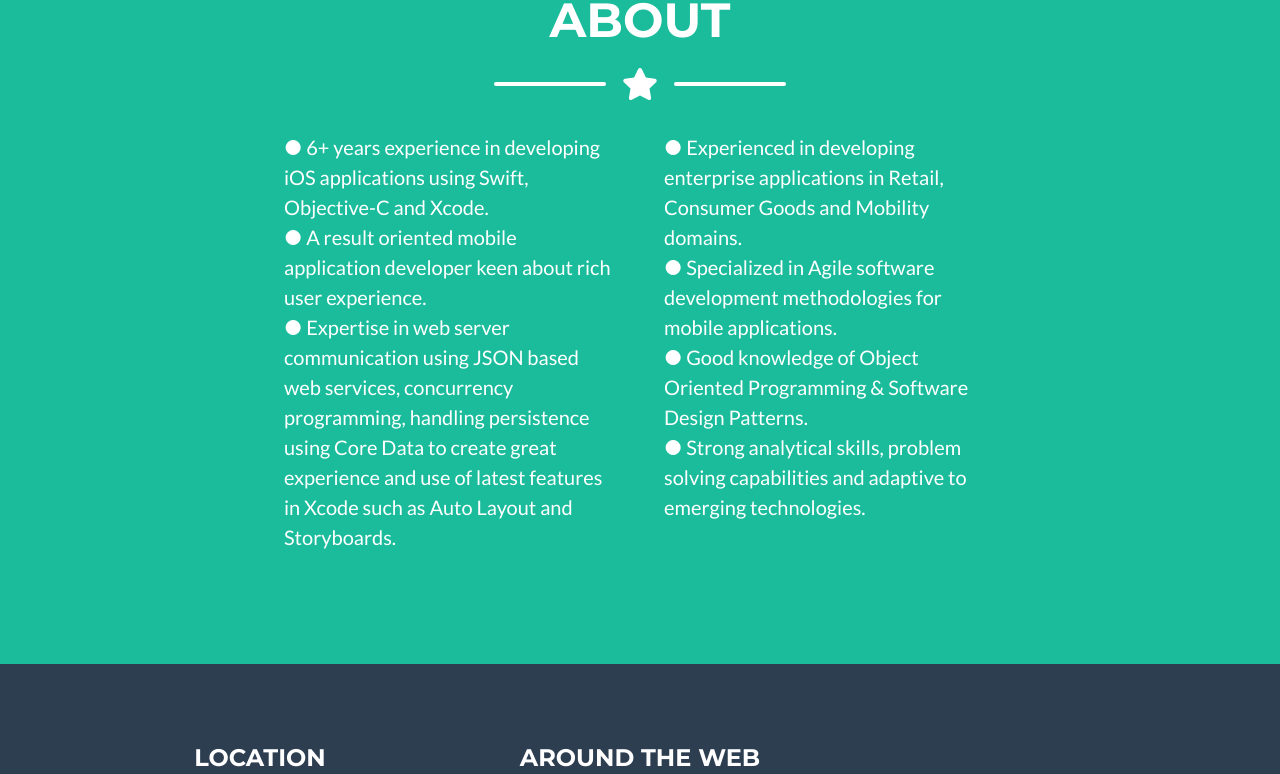
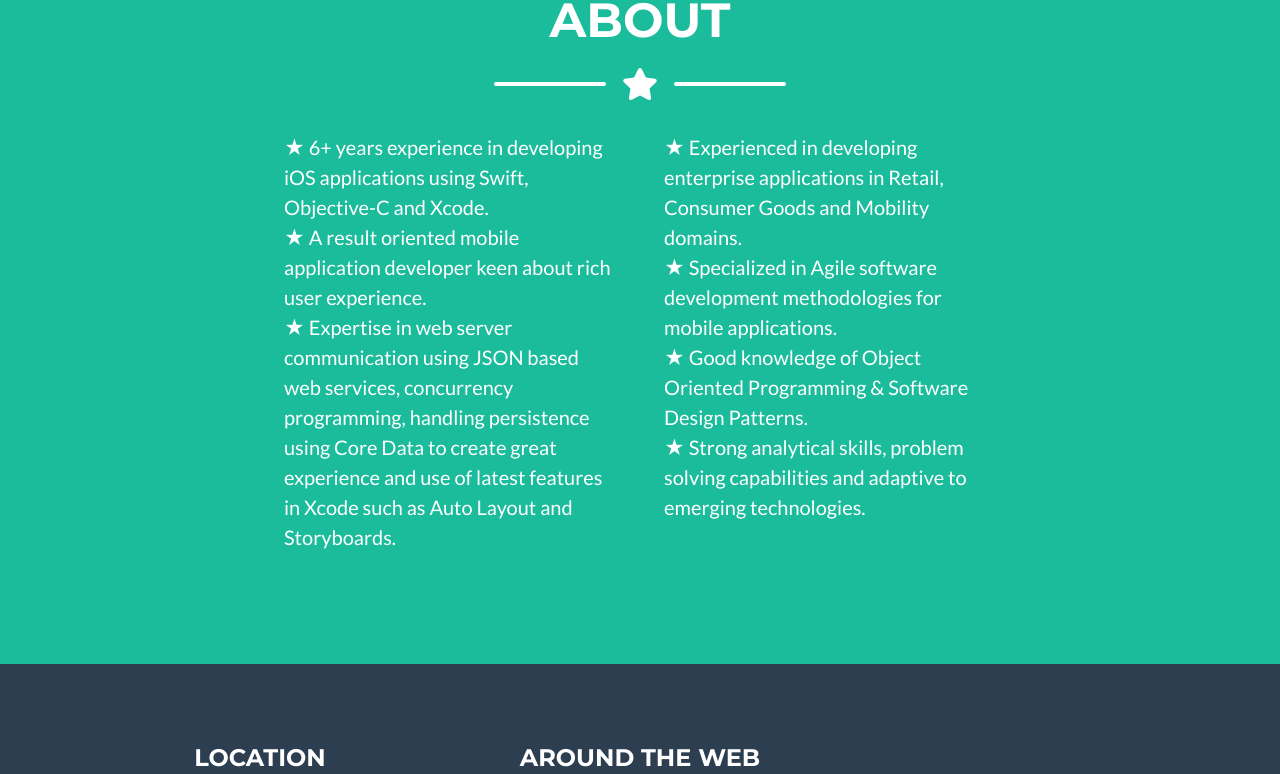
Before and after one commit to arunlj561/arunlj561.github.io, a plain HTML site: page index.html in a window 1280 px wide. Shown: the part 1915-2689 px from the top of the page. Drawn offline with nearby package versions, Linux system fonts and the light colour scheme.

Commit message:
Done with text change

```diff
--- a/index.html
+++ b/index.html
@@ -120,11 +120,11 @@
                 <!-- About Section Content-->
                 <div class="row">
                     <div class="col-lg-4 ml-auto"><p class="lead">
-                         ● 6+ years experience in developing iOS applications using Swift, Objective-C and Xcode.
-                         <br />● A result oriented mobile application developer keen about rich user experience.
-                         <br />● Expertise in web server communication using JSON based web services, concurrency programming, handling persistence using Core Data to create great experience and use of latest features in Xcode such as Auto Layout and Storyboards.
+                         ★ 6+ years experience in developing iOS applications using Swift, Objective-C and Xcode.
+                         <br />★ A result oriented mobile application developer keen about rich user experience.
+                         <br />★ Expertise in web server communication using JSON based web services, concurrency programming, handling persistence using Core Data to create great experience and use of latest features in Xcode such as Auto Layout and Storyboards.
                     </p></div>
-                    <div class="col-lg-4 mr-auto"><p class="lead">● Experienced in developing enterprise applications in Retail, Consumer Goods and Mobility domains.<br />● Specialized in Agile software development methodologies for mobile applications. <br />● Good knowledge of Object Oriented Programming & Software Design Patterns.<br />● Strong analytical skills, problem solving capabilities and adaptive to emerging technologies.</p></div>
+                    <div class="col-lg-4 mr-auto"><p class="lead">★ Experienced in developing enterprise applications in Retail, Consumer Goods and Mobility domains.<br />★ Specialized in Agile software development methodologies for mobile applications. <br />★ Good knowledge of Object Oriented Programming & Software Design Patterns.<br />★ Strong analytical skills, problem solving capabilities and adaptive to emerging technologies.</p></div>
                 </div>
                 <!-- About Section Button-->
             </div>
```
